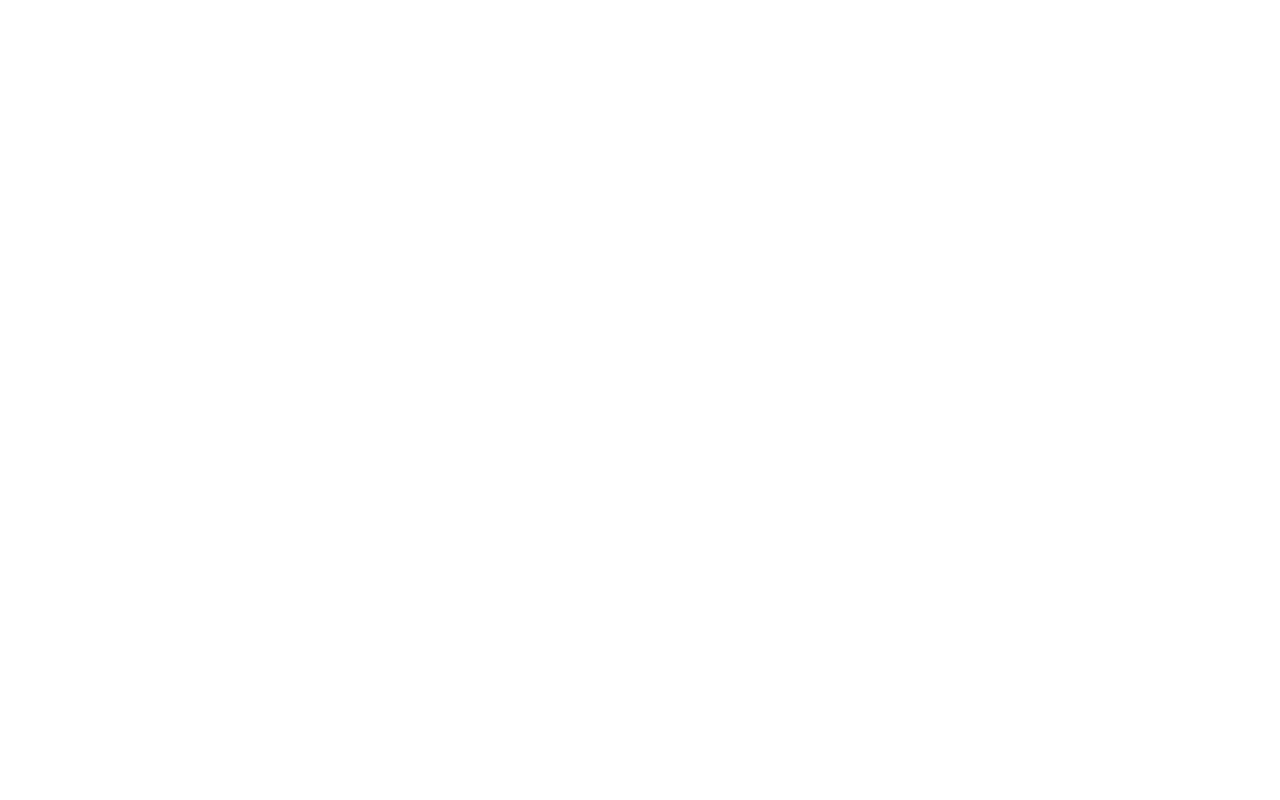
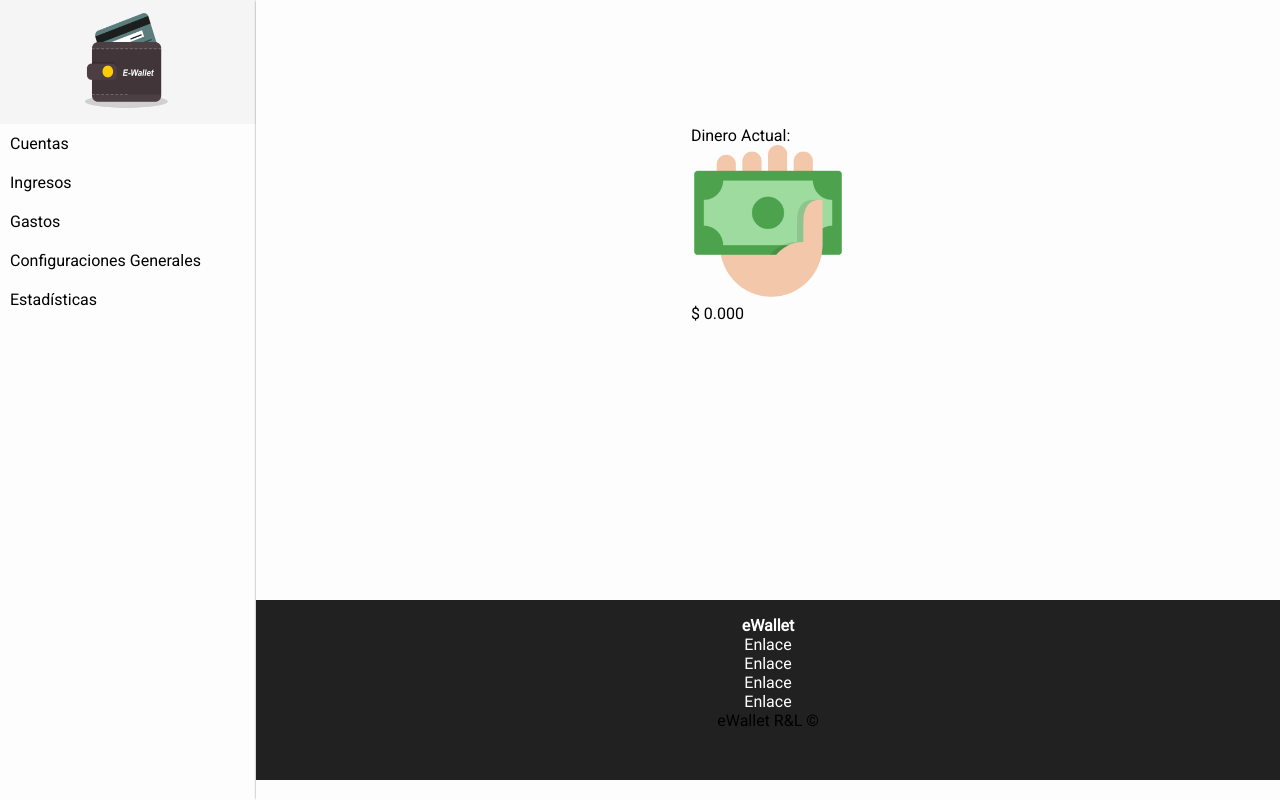
Before and after one commit to Devon107/eWallet, a plain HTML site: page proyecto/html/vistas.html in a window 1280 px wide. Drawn offline with Linux system fonts and the light colour scheme.

Commit message:
Cuentas Dinero

```diff
--- a/archivos_generales/css/estilo.css
+++ b/archivos_generales/css/estilo.css
@@ -323,8 +323,28 @@ a{text-decoration: none}
         display: inline;
     }
 }
+/* tarjeta */
+.tarjeta{
+    width: 80%;
+    margin: auto;
+}
 
 
+/* imgs Estilos generales */
+.imgDoc{
+    width: 100%;
+    height: auto;
+}
+/* Cuentas - Mostrar Dinero */
+.mostrarDinero{
+   width: 20%;
+   margin: auto;
+   margin-top: 10%;
+}
+.mostrarDinero span{
+    width: 100%;
+    margin: auto;
+ }
 
 
 
--- a/proyecto/html/vistas.html
+++ b/proyecto/html/vistas.html
@@ -0,0 +1,73 @@
+<!DOCTYPE html>
+<html lang="es">
+<head>
+    <meta charset="UTF-8">
+    <meta name="viewport" content="width=device-width, initial-scale=1.0">
+    <meta http-equiv="X-UA-Compatible" content="ie=edge">
+    <link href="https://fonts.googleapis.com/css?family=Roboto:400" rel="stylesheet">
+    <link rel="stylesheet" href="../../archivos_generales/css/estilo.css">
+    <title>Document</title>
+    <script src="https://use.fontawesome.com/3b5d49183e.js"></script>
+    <script src="../../archivos_generales/Funciones-JS/Teemo.js"></script>
+</head>
+
+<body>
+    <div class="bar-menu" id="btnMenu">
+        <a  class="btnMenu">Menú <i class="fa fa-bars fa-2x btn-bar"></i></a>
+
+    </div>
+
+    <div class="cont-Father">
+            <div class="barra-lateral">
+                    <div class="cabera-menu">
+                        <img src="../img/logo.png" class="logo">
+                    </div>
+                    <ul>
+                        <li id="liOp"><a>Cuentas</a>
+                            <ul id="liD" class="des">
+                                <li><a href="#">Efectivo</a></li>
+                                <li><a href="#">Cuentas</a></li>
+                                <li><a href="#">Tarjetas de Crédito</a></li>
+                            </ul>
+                        </li>
+                        <li><a>Ingresos</a></li>
+                        <li><a>Gastos</a></li>
+                        <li><a>Configuraciones Generales</a></li>
+                        <li><a>Estadísticas</a></li>
+                    </ul>
+                </div>
+
+                <div class="contenido " id="contenido">
+
+                   <div class="info">
+                        <section class="mostrarDinero">
+                            <section class="tarjeta">
+                                <span class="MostrarDatos">Dinero Actual:</span>
+                                <section>
+                                    <img src="../../archivos_generales/img/dineroActual.png" class="imgDoc">
+                                </section>
+                                <span class="MostrarDatos Dinero">$ 0.000</span>
+                            </section>
+                        </section>
+                        <br><br><br><br><br><br><br><br><br><br><br><br><br>
+                   </div>
+
+                <div class="footer">
+                    <h4>eWallet</h4>
+                    <ul>
+                        <li><a href="#">Enlace</a></li>
+                        <li><a href="#">Enlace</a></li>
+                        <li><a href="#">Enlace</a></li>
+                        <li><a href="#">Enlace</a></li>
+                    </ul>
+                    <span>eWallet R&L ©</span>
+                </div>
+            </div>
+
+    </div>
+
+
+</body>
+
+<script src="../../archivos_generales/Funciones-JS/animacionJS.js"></script>
+</html>
```
Also changed, not shown: archivos_generales/img/dineroActual.png (added).
